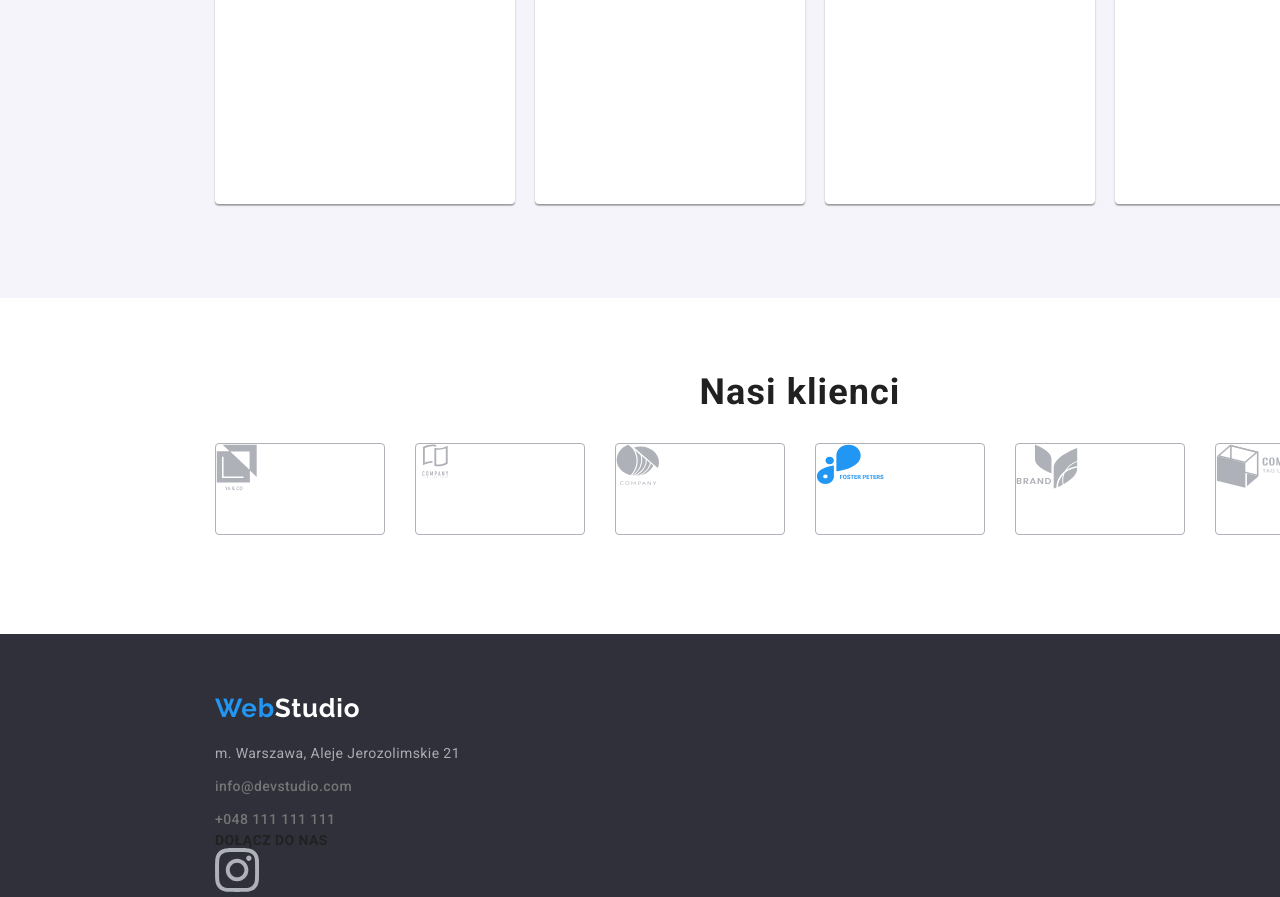
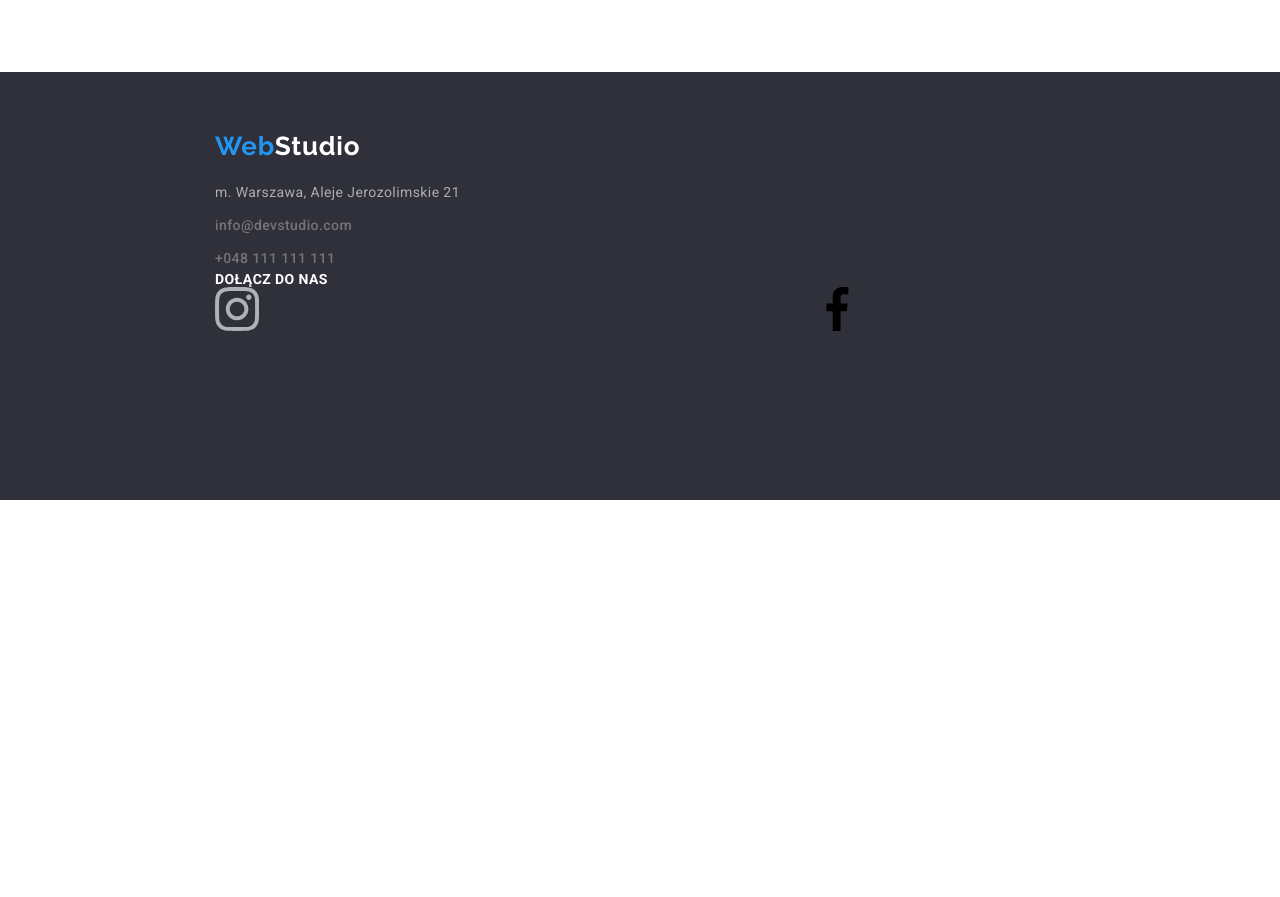
Before and after one commit to wisniewskaagata/goit-markup-hw-04, a plain HTML site: page index.html in a window 1280 px wide. Shown: the part 2700-3597 px from the top of the page. After the commit the page ends 3200 px from the top, so only its background shows below. Drawn offline with nearby package versions, Linux system fonts and the light colour scheme.

Commit message:
social_icons

```diff
--- a/css/styles.css
+++ b/css/styles.css
@@ -16,7 +16,8 @@
     --icons: #2196F3;
     --background:#F5F4FA;
     --social: #AFB1B8;
-    --border: rgba(175, 177, 184, 1)
+    --border: rgba(175, 177, 184, 1);
+    --tittle:rgba(47, 48, 58, 0.4);
 }
 body {
     width: 1600px;
@@ -178,7 +179,7 @@ body {
 .poem {
     font-weight: 700;
     font-size: 14px;
-    line-height: 16px;
+    line-height: 1.14;
     letter-spacing: 0.03em;
     text-transform: uppercase;
     color: var(--dark);
@@ -269,6 +270,9 @@ body {
 }
 .social-icons {
     list-style: none;
+    display: flex;
+    width:206px;
+    height: 56px;
 }
 .instagram {
     fill: var(--social);
@@ -364,3 +368,15 @@ body {
     letter-spacing: 0.03em;
     padding-top: 8px;
 }
+.invitation {
+    font-weight: 700;
+font-size: 14px;
+line-height: 1.17;
+letter-spacing: 0.03em;
+text-transform: uppercase;
+color: var(--white);
+}
+.socialmedia {
+    list-style: none;
+    display: flex;
+}
--- a/index.html
+++ b/index.html
@@ -181,7 +181,7 @@
 </section>
   </main>
   <footer class="end">
-    <div class="container">
+    <div class="together container">
       <a class="logo" href="index.html"><span>Web</span><span class="color">Studio</span></a>
       <address class="contact">
         <ul class="footer-address">
@@ -190,8 +190,8 @@
           <li class="mail"><a class="permalink" href="tel:+048111111111">+048 111 111 111</a></li>
         </ul>
       </address>
-      <h2 class="poem">DOŁĄCZ DO NAS</h2>
-      <ul>
+      <h2 class="invitation">DOŁĄCZ DO NAS</h2>
+      <ul class="socialmedia">
         <li><svg class="instagram">
             <use href="./images/sprite.svg#icon-instagram"></use>
           </svg></li>
@@ -205,6 +205,7 @@
             <use href="./images/sprite.svg#icon-linkedin"></use>
           </svg></li>
       </ul>
+
     </div>
   </footer>
 </body>
```
